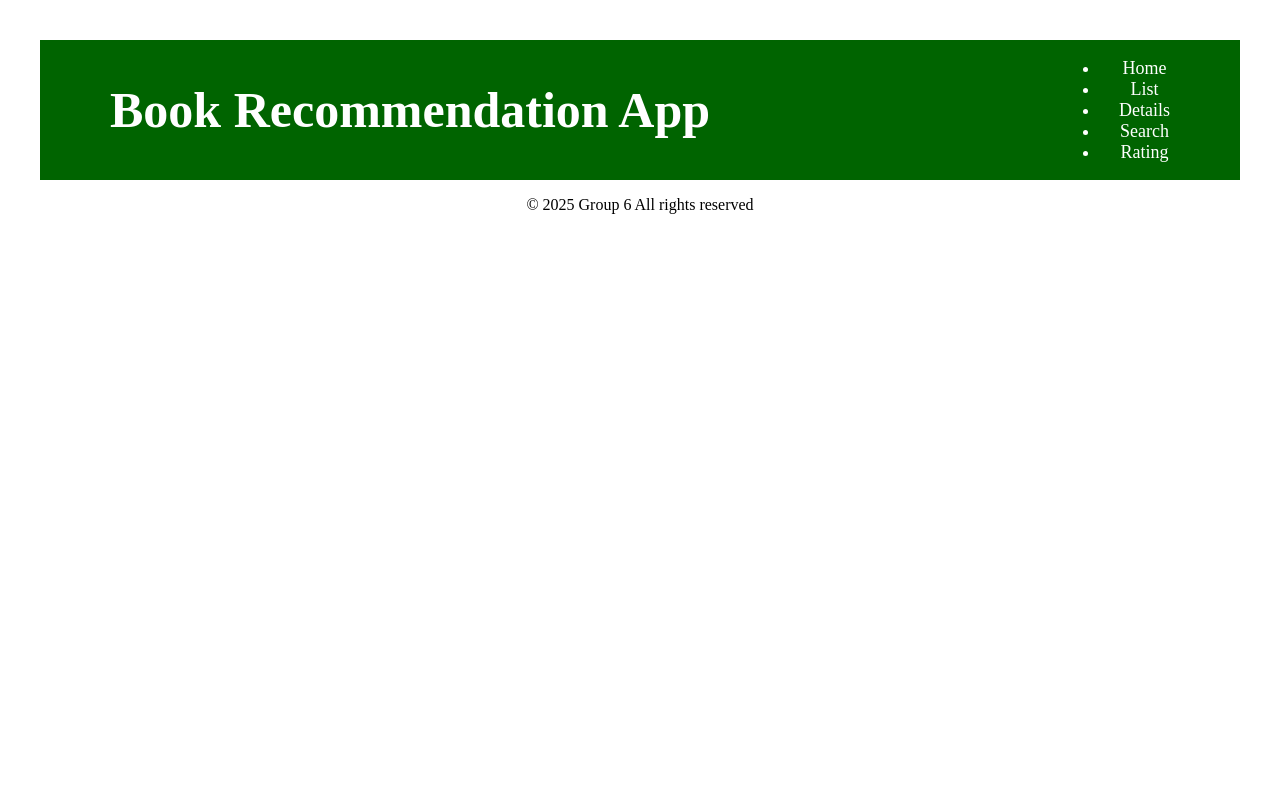
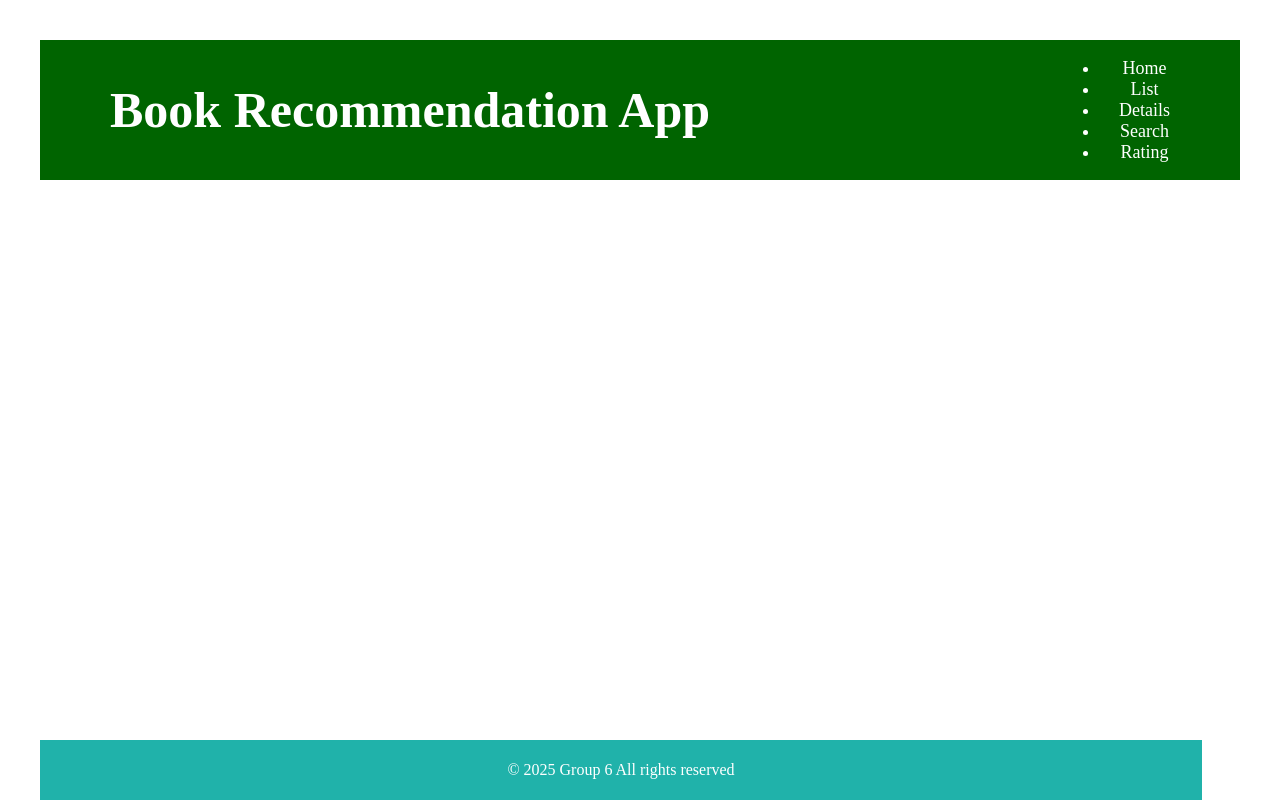
Before and after one commit to syowai638/Book-Recommendation-App, a React (Vite) app: page / in a window 1280 px wide. Built offline with nearby package versions, Linux system fonts and the light colour scheme.

Commit message:
readme 2

```diff
--- a/src/App.jsx
+++ b/src/App.jsx
@@ -2,6 +2,7 @@
 import './App.css'
 import Navbar from './Components/NavBar'
 import Footer from './Components/Footer'
+import './index.css'
 
 function App() {
 
--- a/src/index.css
+++ b/src/index.css
@@ -38,3 +38,13 @@ navbar-menu {
   background-color: lightgreen;
   color: black;
 }
+#footer {
+  background-color: lightseagreen;
+  justify-content: center;
+  padding: 5px 5px;
+  text-align: center;
+  color: white;
+  position: absolute;
+  bottom: 0;
+  width: 90%;
+}
```
Also changed, not shown: 1 other file (tests, documents, lock files or other folders).
